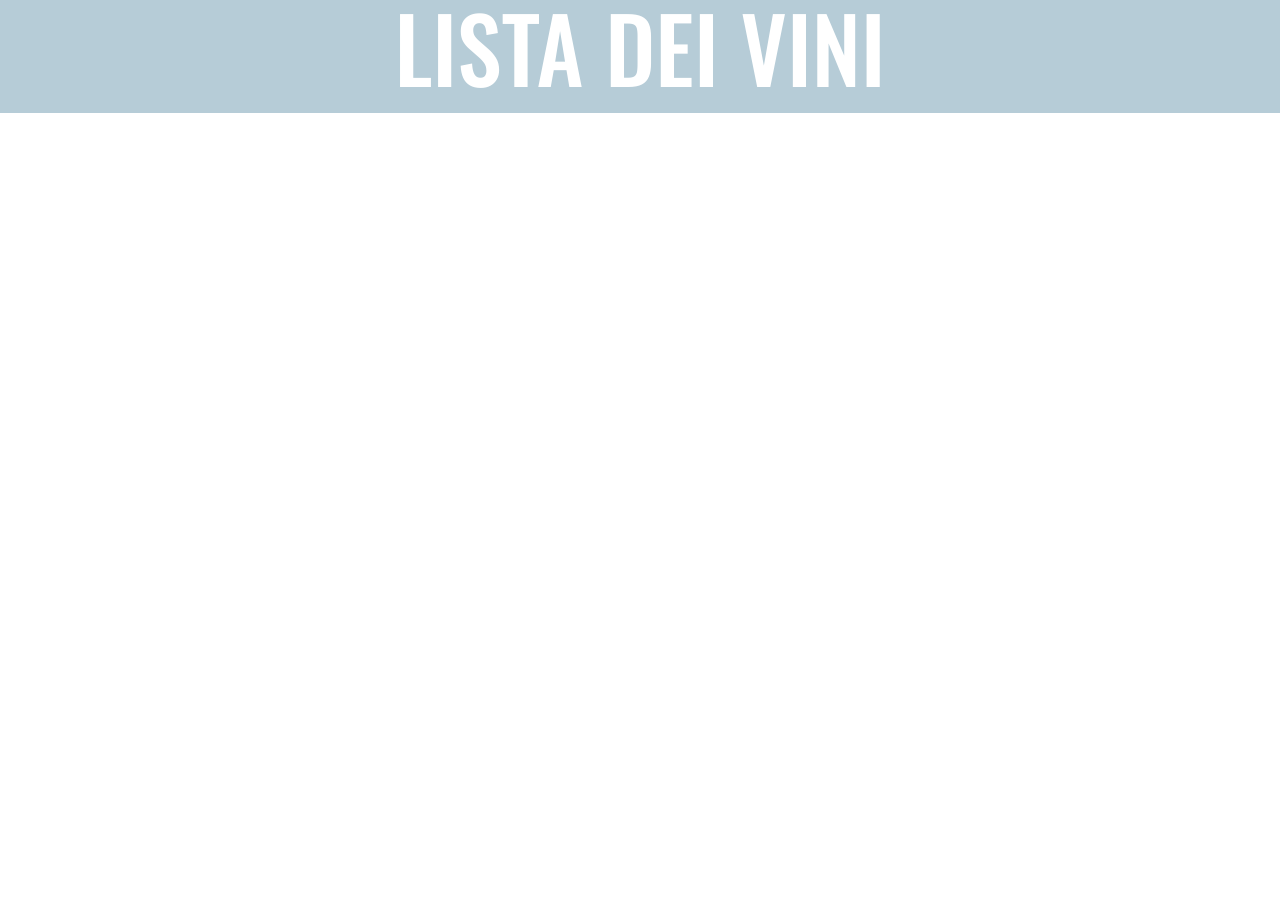
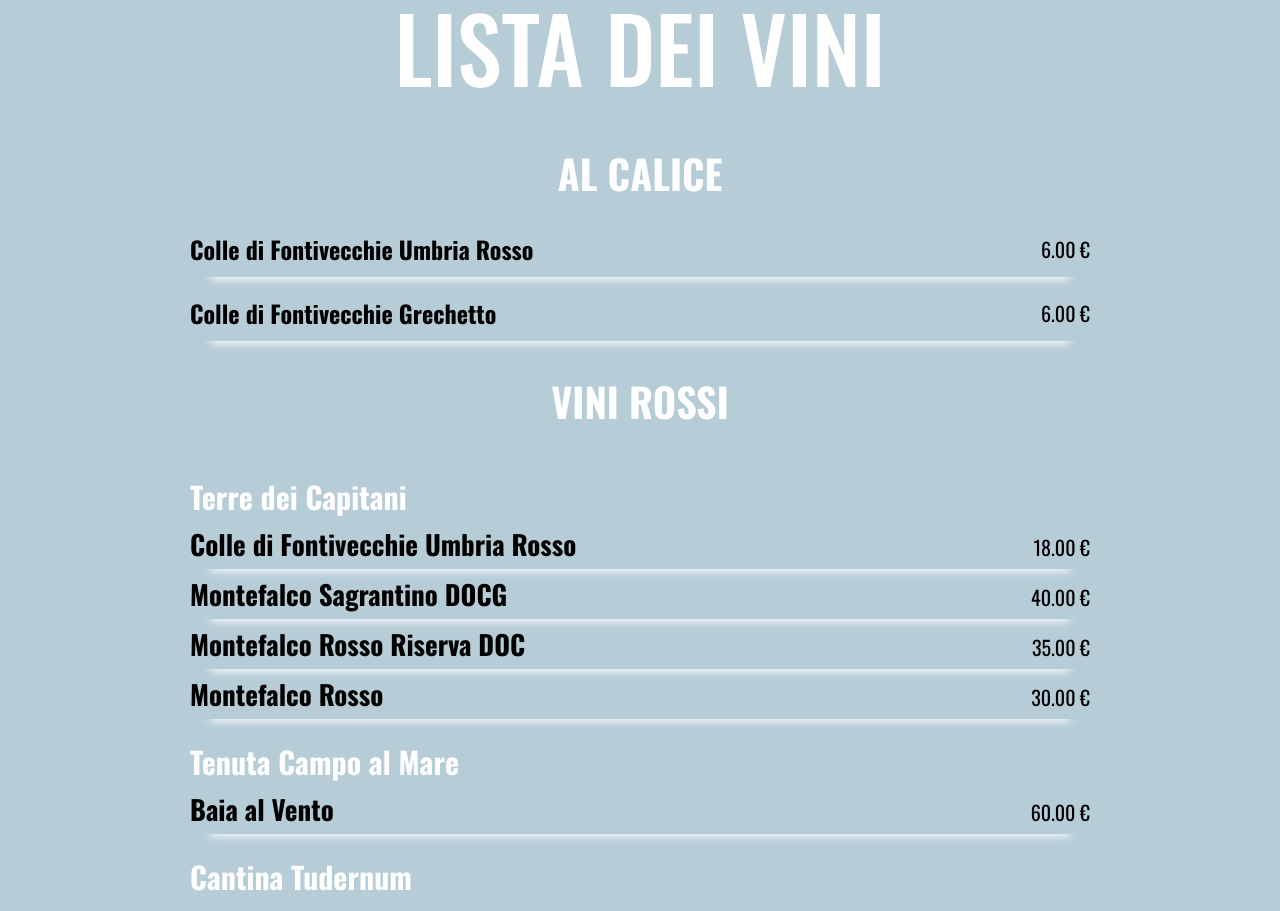
Before and after one commit to CalinCretu/JohnsRestaurant, a Vue app: page /vini in a window 1280 px wide. Shown: the part 180-1091 px from the top of the page. Before the commit the page ends 800 px from the top, so only its background shows below. Built offline with nearby package versions, Linux system fonts and the light colour scheme; a web font is replaced by a local one.

Commit message:
ADD - wine list

```diff
--- a/db.json
+++ b/db.json
@@ -177,262 +177,341 @@
       ],
       "vini_rossi": [
         {
-          "name": "Terre dei Capitani Colle di Fontivecchie Umbria Rosso",
+          "cantina_1": [
+            {
+              "c_name": "Terre dei Capitani",
+              "name": "Colle di Fontivecchie Umbria Rosso",
               "price": " 18.00"
             },
             {
+              "c_name": "Terre dei Capitani",
               "name": "Montefalco Sagrantino DOCG",
               "price": " 40.00"
             },
             {
+              "c_name": "Terre dei Capitani",
               "name": "Montefalco Rosso Riserva DOC",
               "price": " 35.00"
             },
             {
+              "c_name": "Terre dei Capitani",
               "name": "Montefalco Rosso",
               "price": " 30.00"
             },
             {
-          "name": "Tenuta Campo al Mare Baia al Vento",
+              "c_name": "Tenuta Campo al Mare",
+              "name": "Baia al Vento",
               "price": " 60.00"
             },
             {
-          "name": "Cantina Tudernum Fidenzio Montefalco Sagrantino DOCG",
+              "c_name": "Cantina Tudernum ",
+              "name": "Fidenzio Montefalco Sagrantino DOCG",
               "price": " 40.00"
             },
             {
-          "name": "Perticaia Montefalco Rosso Riserva",
-          "price": " 45.00"
+              "c_name": "Perticaia",
+              "name": "Montefalco Rosso Riserva",
+              "price": "45.00"
             },
             {
-          "name": "Agricola Mevante Montefalco Rosso",
-          "price": " 35.00"
+              "c_name": "Agricola Mevante",
+              "name": "Montefalco Rosso",
+              "price": "35.00"
             },
             {
-          "name": "Colle delle Querce Cabernet Sauvignon",
-          "price": " 40.00"
+              "c_name": "Colle delle Querce",
+              "name": "Cabernet Sauvignon",
+              "price": "40.00"
             },
             {
-          "name": "Tenuta Placidi Jagus",
-          "price": " 45.00"
+              "c_name": "Tenuta Placidi",
+              "name": "Jagus",
+              "price": "45.00"
             },
             {
-          "name": "Tenuta Placidi Alias",
-          "price": " 30.00"
+              "c_name": "Tenuta Placidi",
+              "name": "Alias",
+              "price": "30.00"
             },
             {
-          "name": "Fattoria di Milziade Antano Montefalco Rosso Riserva DOC",
-          "price": " 45.00"
+              "c_name": "Fattoria di Milziade Antano",
+              "name": "Montefalco Rosso Riserva DOC",
+              "price": "45.00"
             },
             {
-          "name": "Fattoria di Milziade Antano Montefalco Sagrantino DOCG",
-          "price": " 50.00"
+              "c_name": "Fattoria di Milziade Antano",
+              "name": "Montefalco Sagrantino DOCG",
+              "price": "50.00"
             },
             {
-          "name": "Argillae Sinuoso Umbria Rosso",
-          "price": " 25.00"
+              "c_name": "Argillae",
+              "name": "Sinuoso Umbria Rosso",
+              "price": "25.00"
             },
             {
-          "name": "Argillae Sinuoso 375 ml",
-          "price": " 10.00"
+              "c_name": "Argillae",
+              "name": "Sinuoso 375 ml",
+              "price": "10.00"
             },
             {
-          "name": "Donnafugata Sedara",
-          "price": " 25.00"
+              "c_name": "Donnafugata",
+              "name": "Sedara",
+              "price": "25.00"
             },
             {
-          "name": "Donnafugata Mille e una Notte",
-          "price": " 100.0"0
+              "c_name": "Donnafugata",
+              "name": "Mille e una Notte",
+              "price": "100.00"
             },
             {
-          "name": "Donnafugata Floramundi",
-          "price": " 30.00"
+              "c_name": "Donnafugata",
+              "name": "Floramundi",
+              "price": "30.00"
             },
             {
-          "name": "Scacciadiavoli Montefalco Sagrantino",
-          "price": " 40.00"
+              "c_name": "Scacciadiavoli",
+              "name": "Montefalco Sagrantino",
+              "price": "40.00"
             },
             {
-          "name": "Peppucci Giovanni",
-          "price": " 30.00"
+              "c_name": "Peppucci",
+              "name": "Giovanni",
+              "price": "30.00"
             },
             {
-          "name": "Villa Sobrano Bapta",
-          "price": " 22.00"
+              "c_name": "Villa Sobrano",
+              "name": "Bapta",
+              "price": "22.00"
             },
             {
-          "name": "Villa Sobrano Bartolomeo",
-          "price": " 28.00"
+              "c_name": "Villa Sobrano",
+              "name": "Bartolomeo",
+              "price": "28.00"
             },
             {
-          "name": "Roccafiore Prova d’Autore",
-          "price": " 35.00"
+              "c_name": "Roccafiore",
+              "name": "Prova d’Autore",
+              "price": "35.00"
             },
             {
-          "name": "Casale del Giglio Petit Verdot",
-          "price": " 25.00"
+              "c_name": "Casale del Giglio",
+              "name": "Petit Verdot",
+              "price": "25.00"
             },
             {
-          "name": "Tenute del Cabreo Cabreo Il Borgo",
-          "price": " 75.00"
+              "c_name": "Tenute del Cabreo",
+              "name": "Cabreo Il Borgo",
+              "price": "75.00"
             },
             {
-          "name": "Salvano Barolo",
-          "price": " 60.00"
+              "c_name": "Salvano",
+              "name": "Barolo",
+              "price": "60.00"
             },
             {
-          "name": "Sandonna Jovio",
-          "price": " 30.00"
+              "c_name": "Sandonna",
+              "name": "Jovio",
+              "price": "30.00"
             },
             {
-          "name": "Sandonna Ciliegiolo",
-          "price": " 30.00"
+              "c_name": "Sandonna",
+              "name": "Ciliegiolo",
+              "price": "30.00"
             },
             {
-          "name": "Zazzera Biccicocco",
-          "price": " 35.00"
+              "c_name": "Zazzera",
+              "name": "Biccicocco",
+              "price": "35.00"
             },
             {
-          "name": "Zazzera Nerobacco",
-          "price": " 22.00"
+              "c_name": "Zazzera",
+              "name": "Nerobacco",
+              "price": "22.00"
             },
             {
-          "name": "Tenuta Saragano Umbria rosso",
-          "price": " 18.00"
+              "c_name": "Tenuta Saragano",
+              "name": "Umbria rosso",
+              "price": "18.00"
             },
             {
-          "name": "Tenuta Saragano Montefalco rosso DOC",
-          "price": " 30.00"
+              "c_name": "Tenuta Saragano",
+              "name": "Montefalco rosso DOC",
+              "price": "30.00"
             },
             {
-          "name": "Tenuta Saragano Montefalco rosso riserva",
-          "price": " 40.00"
+              "c_name": "Tenuta Saragano",
+              "name": "Montefalco rosso riserva",
+              "price": "40.00"
             },
             {
-          "name": "Tenuta Saragano Sagrantino di Montefalco",
-          "price": " 45.00"
+              "c_name": "Tenuta Saragano",
+              "name": "Sagrantino di Montefalco",
+              "price": "45.00"
             },
             {
-          "name": "Terre Margaritelli Miràntico",
-          "price": " 25.00"
+              "c_name": "Terre Margaritelli",
+              "name": "Miràntico",
+              "price": "25.00"
+            }
+          ]
         }
       ],
       "vini_rosati": [
         {
-          "name": "Campo al Mare Bolgheri Rosato",
-          "price": " 25.00"
+          "cantina_1": [
+            {
+              "c_name": "Campo al Mare",
+              "name": "Bolgheri Rosato",
+              "price": "25.00"
             },
             {
-          "name": "Zazzera Serperosa",
-          "price": " 20.00"
+              "c_name": "Zazzera",
+              "name": "Serperosa",
+              "price": "20.00"
+            }
+          ]
         }
       ],
       "vini_bianchi": [
         {
-          "name": "Terre dei Capitani Colle di Fontivecchie Umbria Grechetto",
-          "price": " 18.00"
+          "cantina_1": [
+            {
+              "c_name": "Terre dei Capitani",
+              "name": "Colle di Fontivecchie Umbria Grechetto",
+              "price": "18.00"
             },
             {
-          "name": "Agricola San Faustino Orvieto Classico",
-          "price": " 22.00"
+              "c_name": "Agricola San Faustino",
+              "name": "Orvieto Classico",
+              "price": "22.00"
             },
             {
-          "name": "Ronco dei Folo Collio Sauvignon",
-          "price": " 22.00"
+              "c_name": "Ronco dei Folo",
+              "name": "Collio Sauvignon",
+              "price": "22.00"
             },
             {
-          "name": "Colle delle Querce Grechetto",
-          "price": " 20.00"
+              "c_name": "Colle delle Querce",
+              "name": "Grechetto",
+              "price": "20.00"
             },
             {
-          "name": "Peppucci I Rovi",
-          "price": " 30.00"
+              "c_name": "Peppucci",
+              "name": "I Rovi",
+              "price": "30.00"
             },
             {
-          "name": "Peppucci Montorsolo",
-          "price": " 28.00"
+              "c_name": "Peppucci",
+              "name": "Montorsolo",
+              "price": "28.00"
             },
             {
-          "name": "Altùris Sauvignon",
-          "price": " 22.00"
+              "c_name": "Altùris",
+              "name": "Sauvignon",
+              "price": "22.00"
             },
             {
-          "name": "Altùris Muller Thurgau",
-          "price": " 22.00"
+              "c_name": "Altùris",
+              "name": "Muller Thurgau",
+              "price": "22.00"
             },
             {
-          "name": "Altùris Traminer Aromatico",
-          "price": " 22.00"
+              "c_name": "Altùris",
+              "name": "Traminer Aromatico",
+              "price": "22.00"
             },
             {
-          "name": "Altùris Ribolla Gialla",
-          "price": " 22.00"
+              "c_name": "Altùris",
+              "name": "Ribolla Gialla",
+              "price": "22.00"
             },
             {
-          "name": "Altùris Pinot Grigio",
-          "price": " 26.00"
+              "c_name": "Altùris",
+              "name": "Pinot Grigio",
+              "price": "26.00"
             },
             {
-          "name": "Cantina Villa Sobrano Belisarius Grechetto Umbria IGP",
-          "price": " 25.00"
+              "c_name": "Cantina Villa Sobrano",
+              "name": "Belisarius Grechetto Umbria IGP",
+              "price": "25.00"
             },
             {
-          "name": "Cantina Villa Sobrano Donna Sabina",
-          "price": " 30.00"
+              "c_name": "Cantina Villa Sobrano",
+              "name": "Donna Sabina",
+              "price": "30.00"
             },
             {
-          "name": "Terre Margaritelli Greco di Renabianca",
-          "price": " 30.00"
+              "c_name": "Terre Margaritelli",
+              "name": "Greco di Renabianca",
+              "price": "30.00"
             },
             {
-          "name": "Argillae Orvieto Classico DOC Superiore",
-          "price": " 30.00"
+              "c_name": "Argillae",
+              "name": "Orvieto Classico DOC Superiore",
+              "price": "30.00"
             },
             {
-          "name": "Argillae Orvieto Classico 275 ml",
-          "price": " 10.00"
+              "c_name": "Argillae",
+              "name": "Orvieto Classico 275 ml",
+              "price": "10.00"
             },
             {
-          "name": "Casale del Giglio Petit Manseng",
-          "price": " 20.00"
+              "c_name": "Casale del Giglio",
+              "name": "Petit Manseng",
+              "price": "20.00"
             },
             {
-          "name": "Zazzera Barbadoro",
-          "price": " 25.00"
+              "c_name": "Zazzera",
+              "name": "Barbadoro",
+              "price": "25.00"
             },
             {
-          "name": "Donnafugata Passiperduti",
-          "price": " 30.00"
+              "c_name": "Donnafugata",
+              "name": "Passiperduti",
+              "price": "30.00"
             },
             {
-          "name": "Campo al Mare Vermentino",
-          "price": " 25.00"
+              "c_name": "Campo al Mare",
+              "name": "Vermentino",
+              "price": "25.00"
             },
             {
-          "name": "Tudernum Todi Bianco",
-          "price": " 18.00"
+              "c_name": "Tudernum",
+              "name": "Todi Bianco",
+              "price": "18.00"
             },
             {
-          "name": "Tudernum Collenobile",
-          "price": " 30.00"
+              "c_name": "Tudernum",
+              "name": "Collenobile",
+              "price": "30.00"
             },
             {
-          "name": "Tudernum Registro 209 Frizzante",
-          "price": " 18.00"
+              "c_name": "Tudernum",
+              "name": "Registro 209 Frizzante",
+              "price": "18.00"
             },
             {
-          "name": "Tenuta Saragano Montefalco Bianco",
-          "price": " 25.00"
+              "c_name": "Tenuta Saragano",
+              "name": "Montefalco Bianco",
+              "price": "25.00"
+            }
+          ]
         }
       ],
       "prosecco_e_spumante": [
         {
-          "name": "Costaross Millesimato extra dry Treviso",
-          "price": " 20.00"
+          "cantina_1": [
+            {
+              "c_name": "Costaross",
+              "name": "Millesimato extra dry Treviso",
+              "price": "20.00"
             },
             {
-          "name": "Tenuta Saragano Segreto di famiglia Spumante Brut",
-          "price": " 25.00"
+              "c_name": "Tenuta Saragano",
+              "name": "Segreto di famiglia Spumante Brut",
+              "price": "25.00"
+            }
+          ]
         }
       ],
       "birra": [
--- a/src/components/pages/Menu.vue
+++ b/src/components/pages/Menu.vue
@@ -117,11 +117,11 @@
     color: black;
     display: flex;
     justify-content: space-between;
-    align-items: center;
-    box-shadow: 0px 25px 15px -20px white;
+    align-items: baseline;
+    box-shadow: 0px 22px 10px -20px white;
 
     .name-desc {
-      font-size: 18px;
+      font-size: 16px;
     }
 
     .price {
--- a/src/components/pages/Vini.vue
+++ b/src/components/pages/Vini.vue
@@ -14,7 +14,8 @@
     async fetchViniData() {
       try {
         const response = await axios.get('db.json');
-        this.viniData = response.data.vini[0]; // Accedi al primo elemento dell'array "menu"
+        this.viniData = response.data.vini[0];
+        console.log(this.viniData);
       } catch (error) {
         console.error('Error fetching vini data:', error);
       }
@@ -30,16 +31,227 @@
     </div>
     <div v-if="viniData">
       <ul class="container-sm">
+
         <li class="sections">
-          <h1 class="groups">Al Calice</h1>
-        <li class="wines" v-for="vinoAlCalice in viniData.al_calice" :key="vinoAlCalice.name">
-
-
+          <h1 class="groups-title">Al Calice</h1>
+        <li class="glass-wines" v-for="vinoAlCalice in viniData.al_calice" :key="vinoAlCalice.name">
+          <div class="name-desc">
+            <h2>{{ vinoAlCalice.name }}</h2>
+          </div>
+          <div class="price">
+            <p>{{ vinoAlCalice.price }} &euro;</p>
+          </div>
         </li>
         </li>
+
+        <li class="sections">
+          <h1 class="groups-title">
+            Vini Rossi
+          </h1>
+          <!-- Ciclo per gli oggetti in vini_rossi -->
+          <template v-for="(vinoRosso, index) in viniData.vini_rossi">
+            <!-- Verifica se cantina è definito e ha almeno un elemento -->
+            <ul class="wines">
+              <!-- Ciclo per gli oggetti in cantina_1 -->
+              <template v-for="(vino, vinoIndex) in vinoRosso.cantina_1">
+                <template
+                  v-if="vinoIndex === 0 || vinoRosso.cantina_1[vinoIndex - 1].c_name !== vinoRosso.cantina_1[vinoIndex].c_name">
+                  <p class="cantina">{{ vino.c_name }}</p>
+                </template>
+                <li class="wine-name">
+                  <div class="name-desc">
+                    <h2>{{ vino.name }}</h2> <!-- Stampa il nome del vino -->
+                  </div>
+                  <div class="price">
+                    <p>{{ vino.price }} &euro;</p> <!-- Stampa il prezzo del vino -->
+                  </div>
+                </li>
+              </template>
+            </ul>
+          </template>
+        </li>
+
+        <li class="sections">
+          <h1 class="groups-title">
+            Vini Rosati
+          </h1>
+          <!-- Ciclo per gli oggetti in vini_rossi -->
+          <template v-for="(vinoRosato, index) in viniData.vini_rosati">
+            <!-- Verifica se cantina è definito e ha almeno un elemento -->
+            <ul class="wines">
+              <!-- Ciclo per gli oggetti in cantina_1 -->
+              <template v-for="(vino, vinoIndex) in vinoRosato.cantina_1">
+                <template
+                  v-if="vinoIndex === 0 || vinoRosato.cantina_1[vinoIndex - 1].c_name !== vinoRosato.cantina_1[vinoIndex].c_name">
+                  <p class="cantina">{{ vino.c_name }}</p>
+                </template>
+                <li class="wine-name">
+                  <div class="name-desc">
+                    <h2>{{ vino.name }}</h2> <!-- Stampa il nome del vino -->
+                  </div>
+                  <div class="price">
+                    <p>{{ vino.price }} &euro;</p> <!-- Stampa il prezzo del vino -->
+                  </div>
+                </li>
+              </template>
+            </ul>
+          </template>
+        </li>
+
+        <li class="sections">
+          <h1 class="groups-title">
+            Vini Bianchi
+          </h1>
+          <!-- Ciclo per gli oggetti in vini_rossi -->
+          <template v-for="(vinoBianco, index) in viniData.vini_bianchi">
+            <!-- Verifica se cantina è definito e ha almeno un elemento -->
+            <ul class="wines">
+              <!-- Ciclo per gli oggetti in cantina_1 -->
+              <template v-for="(vino, vinoIndex) in vinoBianco.cantina_1">
+                <template
+                  v-if="vinoIndex === 0 || vinoBianco.cantina_1[vinoIndex - 1].c_name !== vinoBianco.cantina_1[vinoIndex].c_name">
+                  <p class="cantina">{{ vino.c_name }}</p>
+                </template>
+                <li class="wine-name">
+                  <div class="name-desc">
+                    <h2>{{ vino.name }}</h2> <!-- Stampa il nome del vino -->
+                  </div>
+                  <div class="price">
+                    <p>{{ vino.price }} &euro;</p> <!-- Stampa il prezzo del vino -->
+                  </div>
+                </li>
+              </template>
+            </ul>
+          </template>
+        </li>
+
+        <li class="sections">
+          <h1 class="groups-title">
+            Prosecco e Spumante
+          </h1>
+          <!-- Ciclo per gli oggetti in vini_rossi -->
+          <template v-for="(Prosecco, index) in viniData.prosecco_e_spumante">
+            <!-- Verifica se cantina è definito e ha almeno un elemento -->
+            <ul class="wines">
+              <!-- Ciclo per gli oggetti in cantina_1 -->
+              <template v-for="(vino, vinoIndex) in Prosecco.cantina_1">
+                <template
+                  v-if="vinoIndex === 0 || Prosecco.cantina_1[vinoIndex - 1].c_name !== Prosecco.cantina_1[vinoIndex].c_name">
+                  <p class="cantina">{{ vino.c_name }}</p>
+                </template>
+                <li class="wine-name">
+                  <div class="name-desc">
+                    <h2>{{ vino.name }}</h2> <!-- Stampa il nome del vino -->
+                  </div>
+                  <div class="price">
+                    <p>{{ vino.price }} &euro;</p> <!-- Stampa il prezzo del vino -->
+                  </div>
+                </li>
+              </template>
+            </ul>
+          </template>
+        </li>
+
+        <li class="sections">
+          <h1 class="groups-title">Birre</h1>
+        <li class="glass-wines" v-for="birra in viniData.birra" :key="birra.name">
+          <div class="name-desc">
+            <h2>{{ birra.name }}</h2>
+          </div>
+          <div class="price">
+            <p>{{ birra.price }} &euro;</p>
+          </div>
+        </li>
+        </li>
+
+        <li class="sections">
+          <h1 class="groups-title">Bevande</h1>
+        <li class="glass-wines" v-for="bevande in viniData.bevande" :key="bevande.name">
+          <div class="name-desc">
+            <h2>{{ bevande.name }}</h2>
+          </div>
+          <div class="price">
+            <p>{{ bevande.price }} &euro;</p>
+          </div>
+        </li>
+        </li>
+
       </ul>
+    </div>
+    <div v-else>
+      <p>Loading...</p>
     </div>
   </div>
 </template>
 
-<style lang="scss"></style>
+<style lang="scss" scoped>
+.container-lg {
+  .title {
+    font-size: 90px;
+  }
+
+  .container-sm {
+    .sections {
+      margin: 20px 0px;
+
+      .groups-title {
+        font-size: 40px;
+        padding: 10px 0px;
+      }
+
+      .glass-wines {
+        display: flex;
+        justify-content: space-between;
+        margin: 8px 0px;
+        padding: 5px 0px;
+        text-transform: none;
+        text-align: justify;
+        color: black;
+        align-items: center;
+        box-shadow: 0px 22px 10px -20px white;
+
+        .name-desc {
+          font-size: 16px;
+          padding: 5px 0px;
+        }
+
+        .price {
+          font-size: 20px;
+        }
+      }
+
+      .wines {
+        margin: 8px 0px;
+        padding: 5px 0px;
+        text-transform: none;
+        text-align: justify;
+        color: black;
+        align-items: center;
+
+        .cantina {
+          font-size: 30px;
+          font-weight: bolder;
+          padding-top: 20px;
+          color: white;
+        }
+
+        .name-desc {
+          font-size: 18px;
+        }
+
+        .price {
+          font-size: 20px;
+        }
+
+        .wine-name {
+          display: flex;
+          justify-content: space-between;
+          align-items: baseline;
+          box-shadow: 0px 22px 10px -20px white;
+          padding: 5px 0px;
+        }
+      }
+    }
+  }
+}
+</style>
```
Lines whose indentation alone changed are shown as unchanged.
